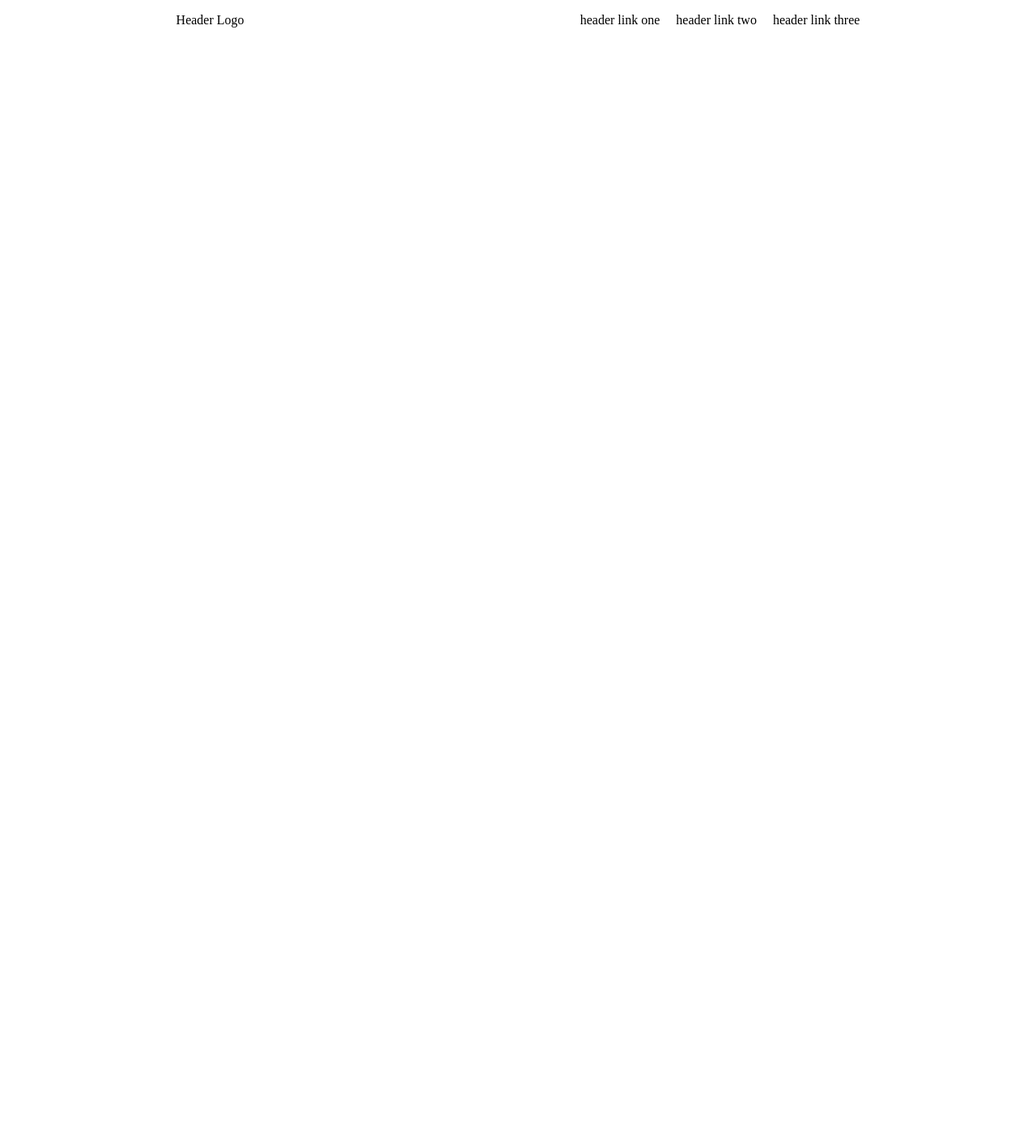
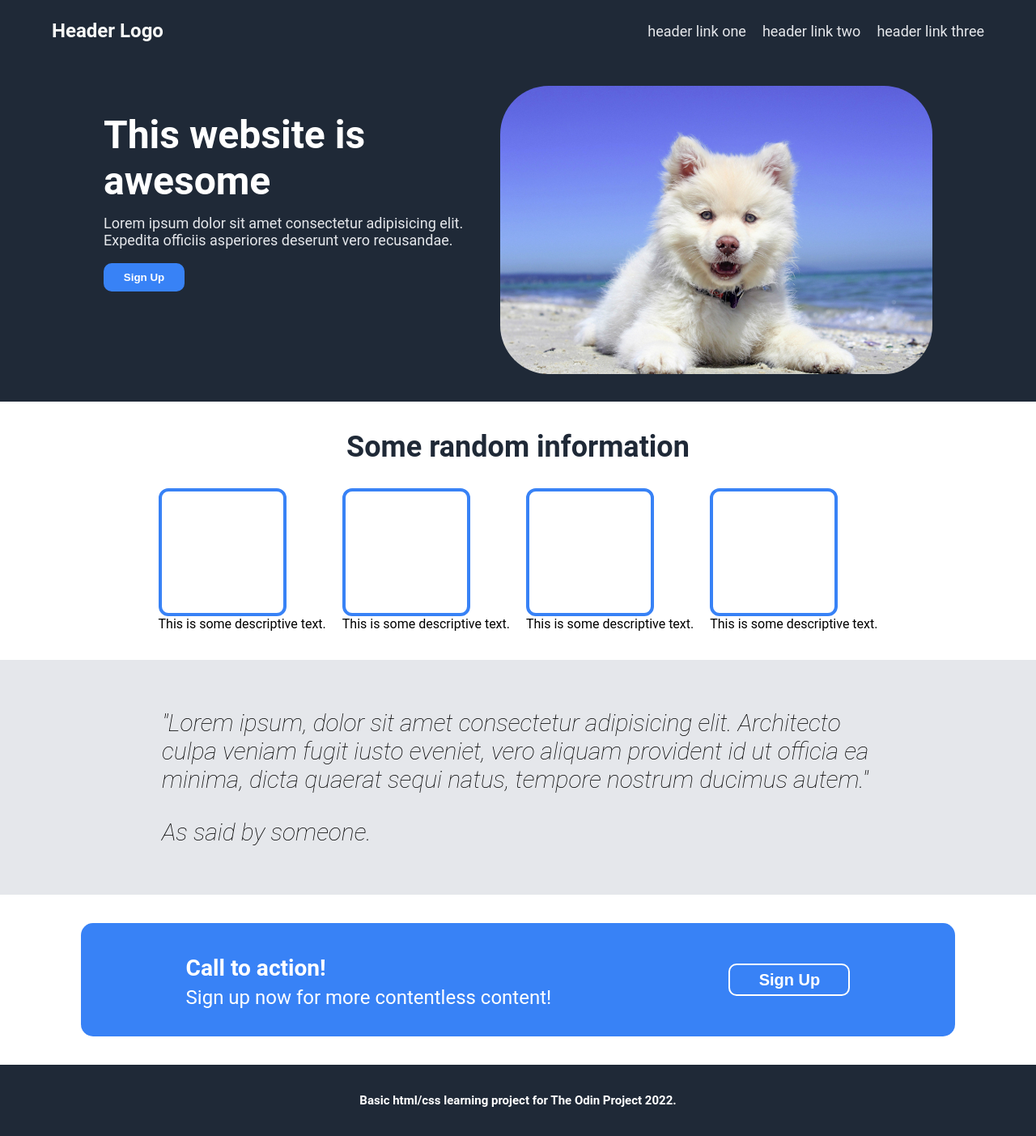
Before and after one commit to AntaresVIII/odin-landing-page, a plain HTML site: page index.html in a window 1280 px wide. Shown: the whole page at 81% size. Before the commit the page ends 800 px from the top, so only its background shows below. Drawn offline with Linux system fonts and the light colour scheme.

Commit message:
Add image and finish project

```diff
--- a/index.html
+++ b/index.html
@@ -6,11 +6,13 @@
     <title>Landing Page</title>
     <meta name="viewport" content="width=device-width,initial-scale=1">
     <link rel="stylesheet" href="style.css">
+    <link rel="preconnect" href="https://fonts.googleapis.com">
+    <link rel="preconnect" href="https://fonts.gstatic.com" crossorigin>
 </head>
 
-<body>
+<body class="wrapper">
 
-    <header>
+    <div class="header">
         <div class="navbar">
             <p>Header Logo</p>
             <div class="links">
@@ -20,23 +22,40 @@
             </div>
         </div>
         <div class="head">
-            <div class="headinfo"></div>
-            <img>
+            <div class="hero">
+                <h1>This website is awesome</h1>
+                <p>Lorem ipsum dolor sit amet consectetur adipisicing elit. Expedita officiis asperiores deserunt vero recusandae.</p>
+                <button>Sign Up</button>
+            </div>
+            <div><img src="/dog1.jpeg"></div>
         </div>
-    </header>
-
-    <div class="content">
-
-    </div>
-    <div class="content2">
-
-    </div>
-    <div class="content3">
-
     </div>
 
-    <footer>
+    <div class="info">
+        <h2>Some random information</h2>
+        <div class="boxes">
+            <div class=""><div class="box"></div>This is some descriptive text.</div>
+            <div><div class="box"></div>This is some descriptive text.</div>
+            <div><div class="box"></div>This is some descriptive text.</div>
+            <div><div class="box"></div>This is some descriptive text.</div>
+        </div>
+    </div>
 
+    <div class="quote">
+        <p>"Lorem ipsum, dolor sit amet consectetur adipisicing elit. Architecto culpa veniam fugit iusto eveniet, vero aliquam provident id ut officia ea minima, dicta quaerat sequi natus, tempore nostrum ducimus autem."</p>
+        <p>As said by someone.</p>
+    </div>
+
+    <div class="cta">
+        <div>
+            <h3>Call to action!</h3>
+            <p>Sign up now for more contentless content!</p>
+        </div>
+        <button>Sign Up</button>
+    </div>
+
+    <footer class="foot">
+        <p>Basic html/css learning project for The Odin Project 2022.</p>
     </footer>
 
 </body>
--- a/style.css
+++ b/style.css
@@ -1,21 +1,144 @@
 body {
-    max-width: 66%;
-    margin: auto;
+    font-family: 'Roboto', arial;
+}
+
+.wrapper {
     display: flex;
     flex-direction: column;
+    justify-content: space-between;
+    margin: auto;
+    min-height: 100vh;
+    gap: 35px;
 }
 
+.header, .foot {
+    background-color: #1F2937;
+    color: white;
+}
+.header {
+    display: flex;
+    flex-direction: column;
+    width: 100%;
+    margin: auto;
+    gap: 30px;
+}
 .navbar {
+    margin: auto;
+    width: 90%;
     display: flex;
     flex-wrap: nowrap;
     justify-content: space-between;
     align-items: center;
 }
+.navbar p {
+    font-size: 24px;
+    color: #F9FAF8;
+    font-weight: bolder;
+}
+
 .links {
     display: flex;
     gap: 20px;
+    font-size: 18px;
+    color: #E5E7EB;
+}
+.head {
+    display: flex;
+    max-width: 80%;
+    margin: auto;
+}
+.hero {
+    gap: -30px;
+}
+.hero h1 {
+    font-size: 48px;
+    font-weight: bolder;
+    margin-bottom: -5px;
+}
+.hero p {
+    font-size: 18px;
+    color: #E5E7EB;
 }
 
-.head {
+.hero button {
+    background-color: #3882F6;
+    border-style: none;
+    border-radius: 10px;
+    width: 100px;
+    height: 35px;
+    padding: 5px;
+    color: white;
+    font-weight: bold;
+}
+.head img {
+    border-radius: 60px;
+    margin-bottom: 30px;
+}
+.info {
+    margin: auto;
+    display: flex;
+    flex-direction: column;
+}
+.info h2 {
+    font-size: 36px;
+    font-weight: bolder;
+    color: #1F2937;
+    margin: auto auto 30px auto;
+}
+.boxes {
+    display: flex;
+    gap: 20px;
+}
+.box {
+    align-items: center;
+    border: 2px;
+    border-radius: 12px;
+    border-color: #3882F6;
+    width: 150px;
+    height: 150px;
+    border-width: 4px;
+    border-style: solid;
+}
 
+.quote {
+    background-color: #E5E7EB;
+    font-size: 30px;
+    font-weight: lighter;
+    font-style: italic;
+    padding: 30px 200px 30px 200px;
 }
+.cta {
+    background-color: #3882F6;
+    color: white;
+    margin: auto 100px auto 100px;
+    border-radius: 15px;
+    height: 100px;
+    padding: 20px;
+    display: flex;
+    justify-content: space-around;
+    align-items: center;
+    font-size: 24px;
+}
+.cta h3 {
+    font-weight: bold;
+    margin-bottom: -18px;
+}
+.cta button {
+    background-color: #3882F6;
+    color: white;
+    border-width: 2.5px;
+    border-color: white;
+    border-radius: 10px;
+    border-style: solid;
+    font-weight: bold;
+    font-size: 20px;
+    padding: 5px;
+    width: 150px;
+    height: 40px;
+}
+.foot {
+    padding: 20px;
+    font-size: 15px;
+    font-weight: bold;
+    text-align:center;
+}
```
Also changed, not shown: dog1.jpeg (added), script.js (added).
